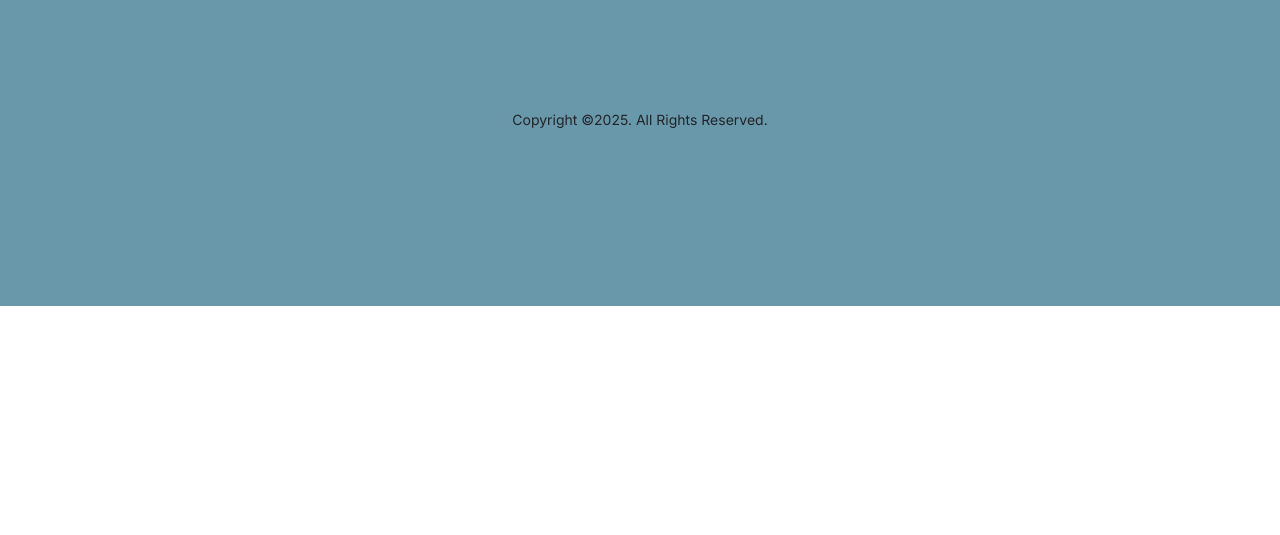
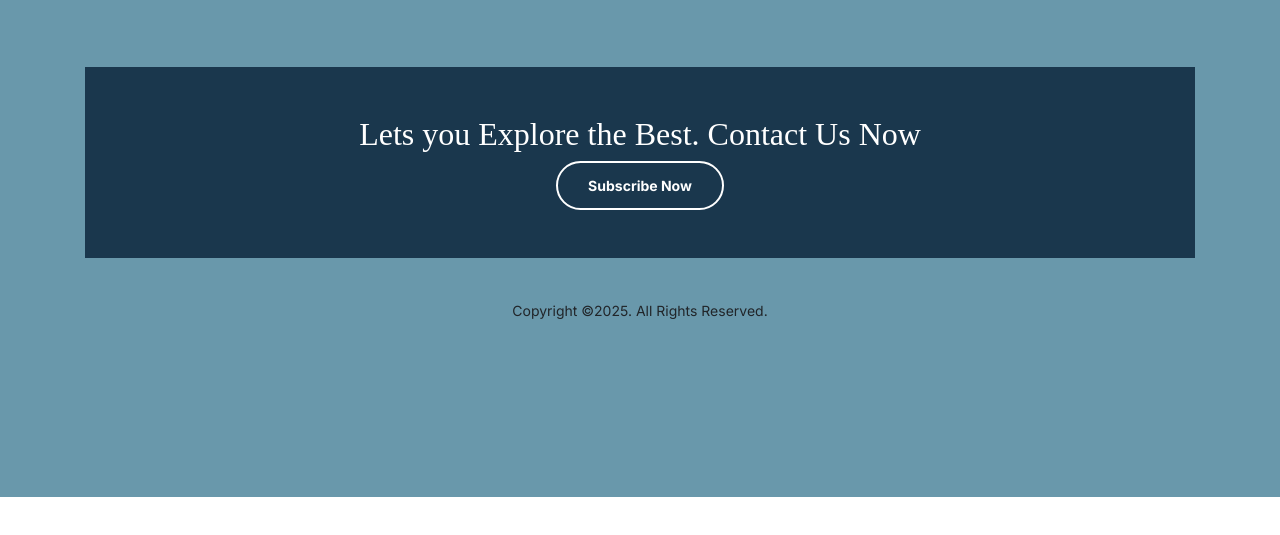
Before and after one commit to Gwaean/Trab4_Rest_Microservicos, a plain HTML site: page index.html in a window 1280 px wide. Shown: the part 1680-2215 px from the top of the page. Before the commit the page ends 2086 px from the top, so only its background shows below. Drawn offline with Linux system fonts and the light colour scheme; files that its build step writes are made by us from their sources; no server answers; a web font is replaced by a local one.

Commit message:
chcanged button

```diff
--- a/index.html
+++ b/index.html
@@ -23,7 +23,7 @@
 	<link rel="stylesheet" href="css/aos.css">
 	<link rel="stylesheet" href="css/style.css">
 
-	<title>Tour Free Bootstrap Template for Travel Agency by Untree.co</title>
+	<title>MS Distributed Cruises</title>
 </head>
 
 <body>
@@ -263,7 +263,17 @@
 			</div>
 		</div>
 	</div>
+	<div class="py-5 cta-section">
+		<div class="container">
+			<div class="row text-center">
+				<div class="col-md-12">
+					<h2 class="mb-2 text-white">Lets you Explore the Best. Contact Us Now</h2>
+					<p class="mb-0"> <button onclick="subscribeToPromotion()" class="btn btn-outline-white text-white btn-md font-weight-bold">Subscribe Now </button></p>
+				</div>
+			</div>
+		</div>
 
+	</div>
 
 
 	</div>
```
Also changed, not shown: indeex.html (added).
